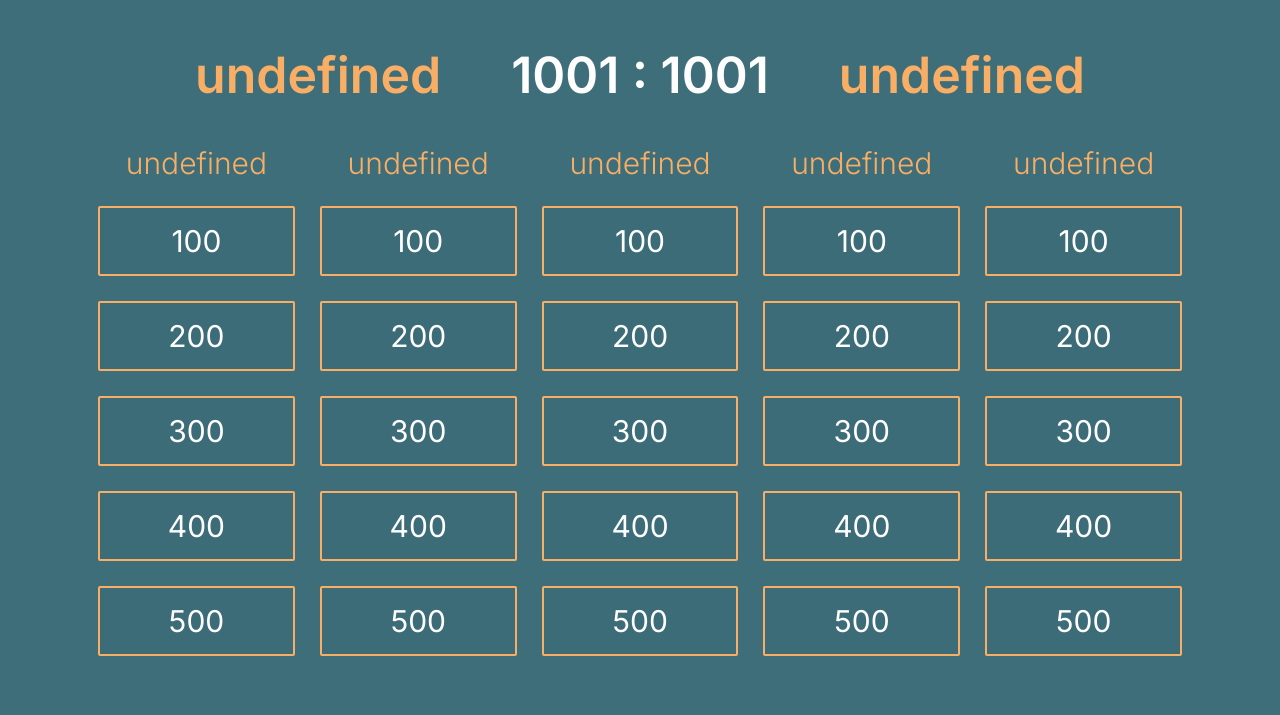
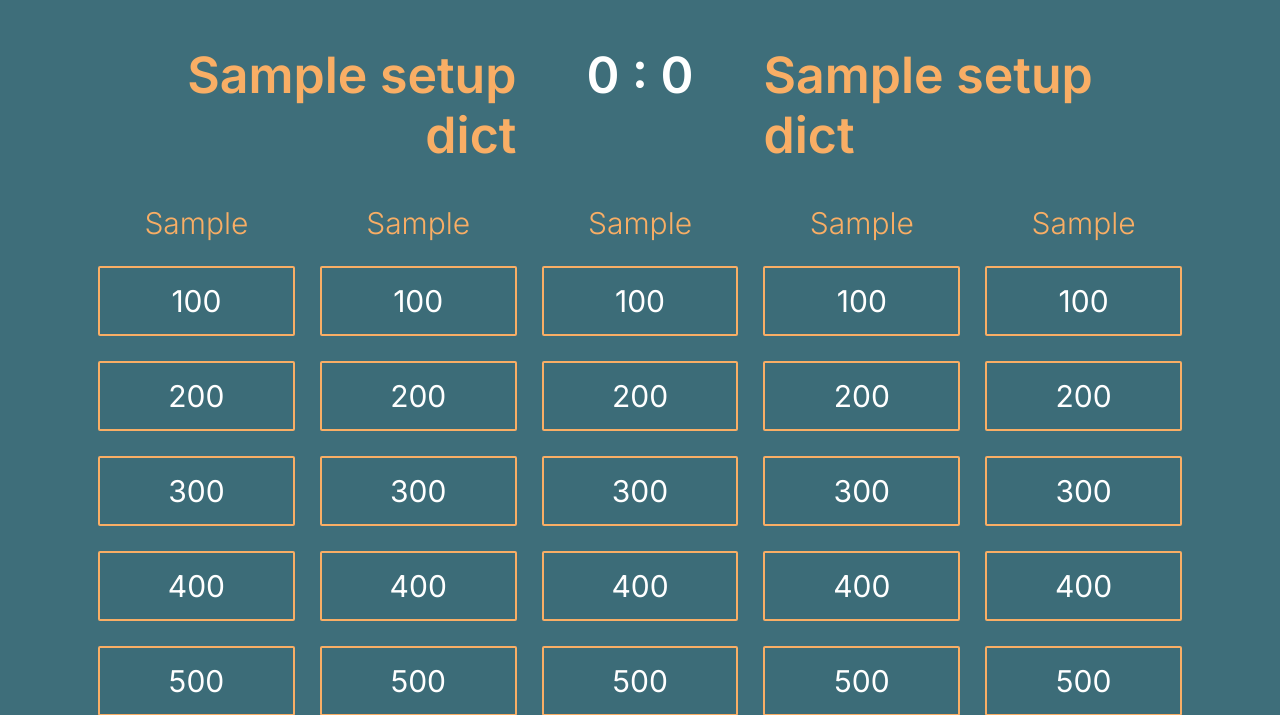
Before and after one commit to thomasherstad/geoparty, a Flask app: template Code/Frontend/templates/game.html in a window 1280 px wide. Shown: the top 715 px of the page. Run offline with Flask 3, Linux system fonts and the light colour scheme; the template is opened without the code that fills it: most values are stand-ins (such as "Sample title", 1, 10 or a date in 2020).

Commit message:
Can now send data from the server to game.js

```diff
--- a/Code/Frontend/static/game.js
+++ b/Code/Frontend/static/game.js
@@ -1,14 +1,12 @@
-//IDEA: Hamburger: Add points, reopen question, change category, end game, restart game
-//TODO: Create function to update points
-
-const teams = [undefined, undefined];
-const categories = [undefined]*5;
+const teams = [setup_data['team1_name'], setup_data['team2_name']];
+const categories = [setup_data['category1'], setup_data['category2'], setup_data['category3'], setup_data['category4'], setup_data['category5']];
 const points = [100, 200, 300, 400, 500]; //Not used for tile html, but used for question heading
-let scores = [undefined, undefined]
+let scores = [0, 0]
 let active_team = undefined;
 let llm_question = undefined;
 let user_answer = undefined;
 let llm_response = undefined;
+
 
 const question_text = document.getElementById("question-text");
 const question_tiles = document.querySelectorAll(".question-tile");
@@ -24,9 +22,6 @@ const response_text_field = document.getElementById("answer-text");
 const correct_btn = document.getElementById("correct-btn");
 const incorrect_btn = document.getElementById("incorrect-btn")
 
-
-populate_html(teams, categories);
-
 question_tiles.forEach(question_tile => {
   question_tile.addEventListener("click", log_question_tile);
   question_tile.addEventListener("click", show_question_card);
@@ -40,12 +35,11 @@ team2_answer_button.addEventListener("click", team_ans_button);
 ans_submit_btn.addEventListener("click", set_user_answer);
 correct_btn.addEventListener("click", create_response_text);
 
-
-
+update_points()
 
 function show_question_card() {
   document.getElementById("question-card").style.display = "block";
-  update_question_text(llm_question) //Has to change to llm_question at some point
+  update_question_text(llm_question)
 };
 
 //Destructor for question card
@@ -72,13 +66,13 @@ function log_question_tile() {
 function update_category_text() {
   const n_category = Number(this.id.charAt(0));
   text = categories[n_category];
-  document.getElementById("question-category").innerHTML = text.toUpperCase();
+  document.getElementById("question-category").innerHTML = text.toUpperCase(); //Needs upper case
 };
 
 function update_points_text() {
   const n_points = Number(this.id.charAt(2))
   text = String(points[n_points]);
-  document.getElementById("question-points").innerHTML = text.toUpperCase();
+  document.getElementById("question-points").innerHTML = text;
 };
 
 function show_answer_field() {
@@ -113,7 +107,8 @@ function team_ans_button() {
   }
 };
 
-function populate_html(team_list, category_list) {
+//Currently not in use
+/* function populate_html(team_list, category_list) {
   document.getElementById("team1").innerHTML = team_list[0];
   document.getElementById("team1-btn").innerHTML = team_list[0];
   document.getElementById("team2").innerHTML = team_list[1];
@@ -127,7 +122,7 @@ function populate_html(team_list, category_list) {
      console.log(i);
      i = i+1;
    })
-};
+}; */
 
 function set_user_answer(){
   user_answer = document.getElementById("user-ans-field").value;
@@ -145,3 +140,12 @@ function create_response_text(){
   update_response_text(llm_response);
   show_response_text();
 }
+
+function  update_points() {
+  document.getElementsByClassName("score")[0].innerHTML = scores[0];
+  document.getElementsByClassName("score")[1].innerHTML = scores[1];
+}
+
+function add_points(new_points, team_id){
+  points[team_id] = points[team_id] + points
+}
--- a/Code/Frontend/templates/game.html
+++ b/Code/Frontend/templates/game.html
@@ -8,20 +8,20 @@
 </head>
 <body>
     <div class="scoreboard">
-        <div id="team1" class="team">TEAM 1</div>
+        <div id="team1" class="team">{{ setup_dict['team1_name'] }}</div>
         <div class="scores">
-            <span class="score">1001</span>
+            <span class="score">404</span>
             <span>:</span>
-            <span class="score">1001</span>
+            <span class="score">404</span>
         </div>
-        <div id="team2" class="team">TEAM 2</div>
+        <div id="team2" class="team">{{ setup_dict['team2_name'] }}</div>
     </div>
     <div class="gameboard">
-        <div class="category">Category 1</div>
-        <div class="category">Category 2</div>
-        <div class="category">Category 3</div>
-        <div class="category">Category 4</div>
-        <div class="category">Category 5</div>
+        <div id="c1" class="category">{{ setup_dict['category1'] }}</div>
+        <div id="c2" class="category">{{ setup_dict['category2'] }}</div>
+        <div id="c3" class="category">{{ setup_dict['category3'] }}</div>
+        <div id="c4" class="category">{{ setup_dict['category4'] }}</div>
+        <div id="c5" class="category">{{ setup_dict['category5'] }}</div>
         <button class="question-tile" id="0,0">100</button>
         <button class="question-tile" id="1,0">100</button>
         <button class="question-tile" id="2,0">100</button>
@@ -58,8 +58,8 @@
         </div>
         <div class="qa-text" id="question-text"></div>
         <div id="team-select-buttons">
-            <button id="team1-btn">Team 1</button>
-            <button id="team2-btn">Team 2</button>
+            <button id="team1-btn">{{ setup_dict['team1_name'] }}</button>
+            <button id="team2-btn">{{ setup_dict['team2_name'] }}</button>
         </div>
         <form id="ans-form" action="">
             <label for="user-ans"></label>
@@ -75,6 +75,7 @@
     <footer>
         <button id="end-button">End Game</button>
     </footer>
+    <script type="text/javascript"> const setup_data = {{ setup_dict|tojson }}; </script>
     <script src="../static/game.js"></script>
 </body>
 </html>
--- a/Code/Frontend/templates/index.html
+++ b/Code/Frontend/templates/index.html
@@ -10,6 +10,6 @@
 <body>
     <h2>Geoparty Under Construction</h2>
     <form action="{{ url_for('setup') }}" method="GET">
-        <input type="submit" value="submit">
+        <input type="submit" value="To the game!">
     </form>
 </body>
--- a/Code/Frontend/templates/setup.html
+++ b/Code/Frontend/templates/setup.html
@@ -10,7 +10,7 @@
 <body>
     <div id="form-page">
         <h2>SET UP YOUR GAME</h2>
-        <form action="{{ url_for("setup")}}" method="post">
+        <form action="/game" method="post">
             <div class="form-field">
                 <label for="team1_name">Team 1: </label>
                 <input type="text" id="team1_name" name="team1_name" placeholder="Name" required>
@@ -49,6 +49,5 @@
             <input type="reset" value="Reset">
         </form>
     </div>
-    <script src="../static/game.js"></script>
 </body>
 </html>
--- a/app.py
+++ b/app.py
@@ -7,6 +7,8 @@ static_dir = './Code/Frontend/static'
 
 app = Flask(__name__, static_folder=static_dir, template_folder=template_dir)
 
+SETUP_INFO = {}
+
 @app.route('/', methods=['GET', 'POST'])
 def home():
     if request.method == 'POST':
@@ -14,17 +16,16 @@ def home():
     else:
         return render_template('index.html')
 
-@app.route('/setup/', methods =['GET', 'POST'])
+@app.route('/setup', methods =['GET', 'POST'])
 def setup():
     if request.method == 'POST':
-        data = []
-        print(data)
-        names = ['team1_name', 'team2_name', 'category1', 'category2', 'category3', 'category4', 'category5', 'xmas-mode']
-        for name in names:
-            data.append(request.form.get(name))
-        return redirect(url_for('game', data = data))
+        return redirect(url_for('game'))
     return render_template('setup.html')
 
-@app.route('/game/', methods =['GET', 'POST'])
-def game(data = ['team1_name', 'team2_name', 'category1', 'category2', 'category3', 'category4', 'category5', 'xmas-mode']):
-    return render_template('game.html')
+@app.route('/game', methods =['GET', 'POST'])
+def game():
+    if request.method == 'POST':
+        SETUP_INFO = request.form
+        return render_template('game.html', setup_dict = SETUP_INFO)
+    else:
+        return render_template('setup.html')
```
Also changed, not shown: 1 other file. Lines whose indentation alone changed are shown as unchanged.
